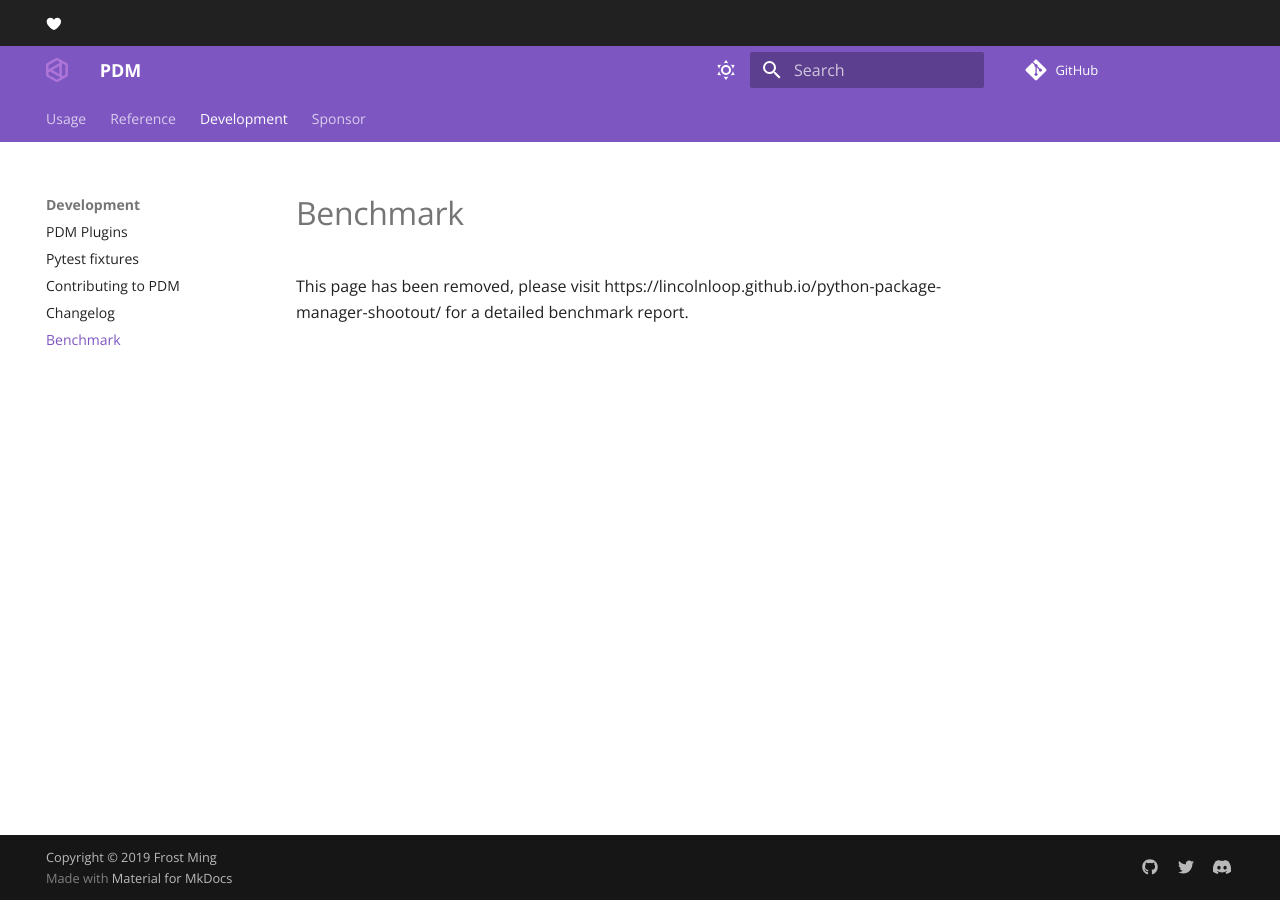
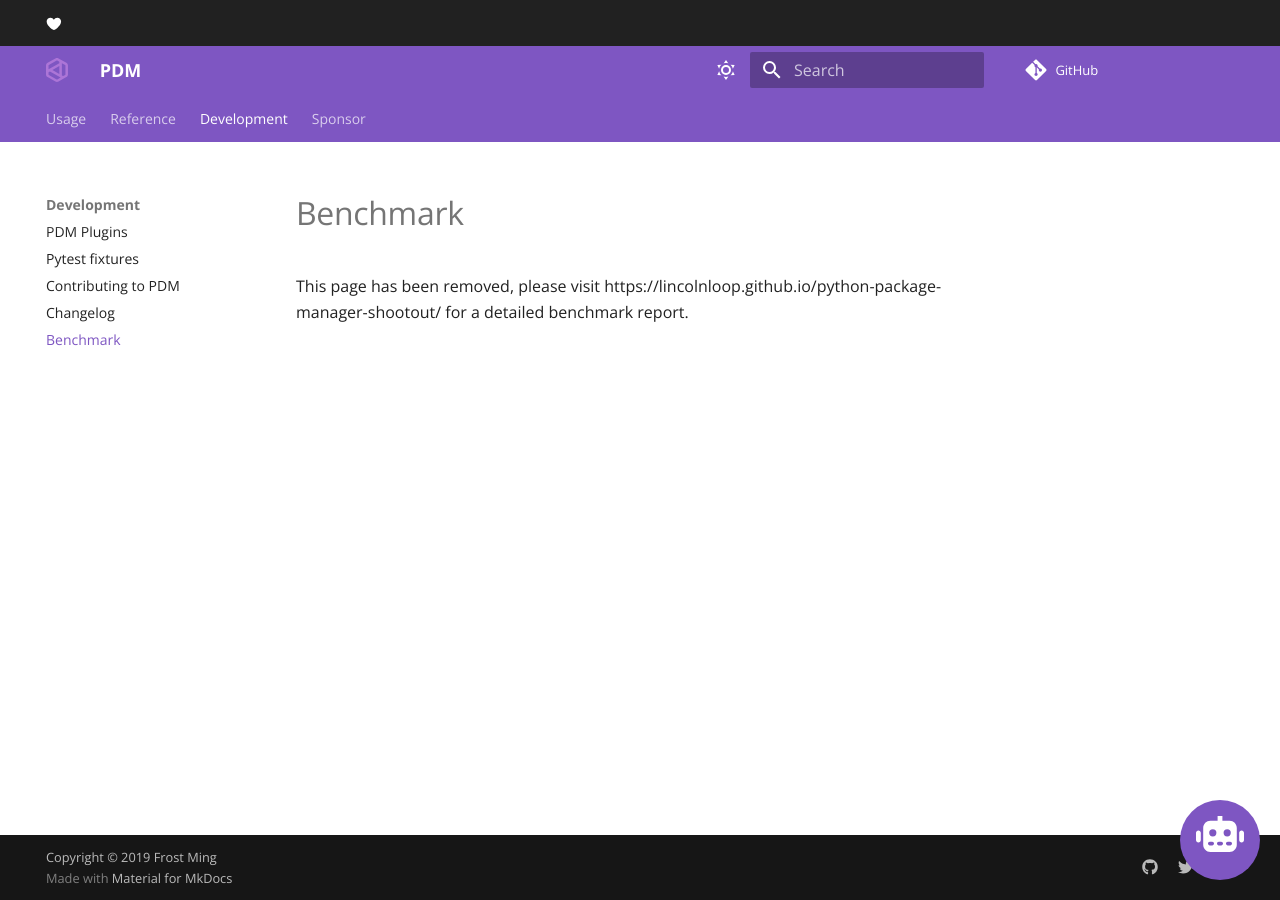
Before and after one commit to azurelotus0926/pdm, an MkDocs documentation site: the page built from docs/docs/dev/benchmark.md, in a window 1280 px wide. Built offline with MkDocs 1.6.1 and Material for MkDocs 9.7.7, drawn with Linux system fonts in a browser that asks for light colours; comment, search, counter and statistics services are not loaded; the version menu is left out.

Commit message:
feat: add a chatbot in the doc page (#2365)

```diff
--- a/docs/docs/assets/extra.css
+++ b/docs/docs/assets/extra.css
@@ -3,3 +3,21 @@ a.pdm-expansions {
   font-weight: bold;
   color: currentColor;
 }
+
+.bot-button {
+  position: fixed;
+  right: 20px;
+  bottom: 20px;
+  padding: 0.8rem;
+  border-radius: 50%;
+  width: 80px;
+  height: 80px;
+  background-color: #7e56c2;
+  transition: all 0.2s ease-in-out;
+  fill: white;
+}
+
+.bot-button:hover {
+  transform: translateY(-3px);
+  padding: 0.7rem;
+}
--- a/docs/mkdocs.yml
+++ b/docs/mkdocs.yml
@@ -113,6 +113,8 @@ extra:
       link: https://twitter.com/pdm_project
     - icon: fontawesome/brands/discord
       link: https://discord.gg/Phn8smztpv
+  chatbot:
+    url: https://2prxfnwkygf4vexczrbpcq.streamlit.app/
 extra_css:
   - assets/extra.css
 extra_javascript:
--- a/docs/overrides/main.html
+++ b/docs/overrides/main.html
@@ -6,3 +6,10 @@
 </span>
 <a class="pdm-expansions" style="display: none;">Python Dependency Manager</a>
 {% endblock %}
+
+{% block footer %}
+  {{ super() }}
+  <a class="twemoji bot-button" href="{{ config.extra.chatbot.url }}" target="_blank" title="Ask bot about PDM">
+    {% include ".icons/fontawesome/solid/robot.svg" %}
+  </a>
+{% endblock %}
```
Also changed, not shown: news/2365.doc.md (added, +1 -0 lines).
